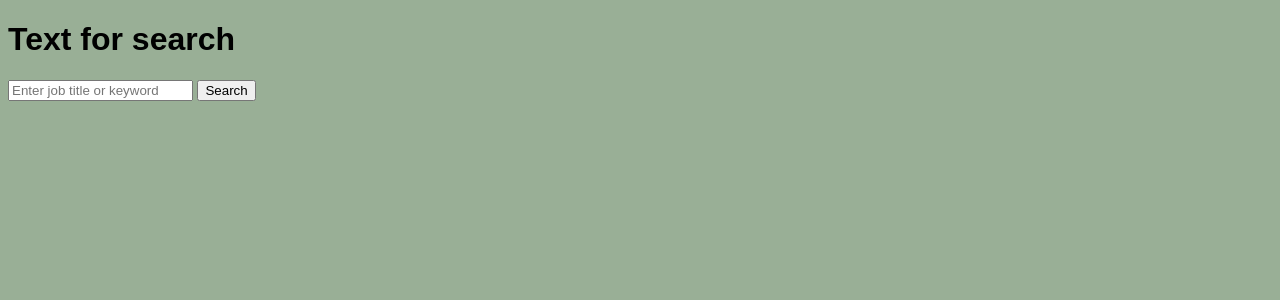
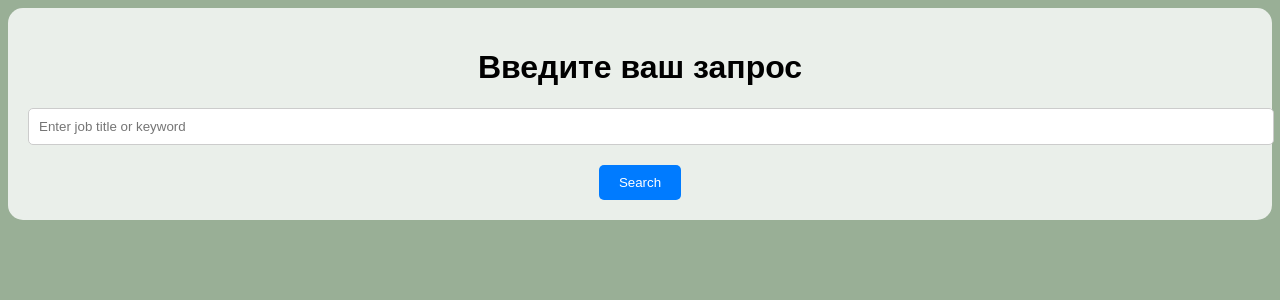
Before and after one commit to Mistergam/findtheway, a Django app: page / in a window 1280 px wide. Shown: the top 300 px of the page. Run offline with Django 4.2, Linux system fonts and the light colour scheme.

Commit message:
Updated index to show handsome form and some clean up for useless files

```diff
--- a/findtheway/settings.py
+++ b/findtheway/settings.py
@@ -57,7 +57,7 @@ ROOT_URLCONF = 'findtheway.urls'
 TEMPLATES = [
     {
         'BACKEND': 'django.template.backends.django.DjangoTemplates',
-        'DIRS': ['/var/www/u2659238/data/www/findtheway.ru/findtheway/templates'],
+        'DIRS': ['/var/www/u2659238/data/www/findtheway.ru/findtheway/hh_api/templates'],
         'APP_DIRS': True,
         'OPTIONS': {
             'context_processors': [
--- a/hh_api/static/css/styles.css
+++ b/hh_api/static/css/styles.css
@@ -3,3 +3,52 @@ body {
     font-family: Arial, sans-serif;
     background-color: #99af96;
 }
+
+.container {
+    display: flex;
+    justify-content: center;
+    align-items: center;
+    height: 100%;
+    width: 100%;
+}
+
+.form-container {
+    background: rgba(255, 255, 255, 0.8);
+    padding: 20px;
+    border-radius: 15px;
+    box-shadow: 0 4px 8px rgba(0, 0, 0, 0.1)
+    max-width: 400px;
+    width: 100%;
+    text-align: center;
+}
+
+form h1 {
+    margin-top:0;
+}
+
+form label {
+    display: block;
+    margin: 10px 0 5px;
+}
+
+form input[type="text"] {
+    width: 100%;
+    padding: 10px;
+    margin-bottom: 20px;
+    border: 1px solid #ccc;
+    border-radius: 5px;
+}
+
+form button {
+    padding: 10px 20px;
+    background: #007BFF;
+    color: #fff;
+    border: none;
+    border-radius: 5px;
+    cursor: pointer;
+    transition: background 0.3s;
+}
+
+form button:hover {
+    background: #0056b3;
+}
--- a/hh_api/templates/index.html
+++ b/hh_api/templates/index.html
@@ -7,10 +7,14 @@
     <link rel="stylesheet" type="text/css" href="{% static 'css/styles.css' %}">
 </head>
 <body>
-    <h1>Text for search</h1>
-    <form method="get" action="{% url 'search_vacancies' %}">
-        <input type="text" name="text" placeholder="Enter job title or keyword" required>
-        <button type="submit">Search</button>
-    </form>
+    <div class="container">
+        <div class="form-container">
+                <h1>Введите ваш запрос</h1>
+                <form method="get" action="{% url 'search_vacancies' %}">
+                    <input type="text" name="text" placeholder="Enter job title or keyword" required>
+                    <button type="submit">Search</button>
+                </form>
+        </div>
+    </div>
 </body>
 </html>
--- a/static/css/styles.css
+++ /dev/null
@@ -1,5 +0,0 @@
-/* hh_api/static/css/styles.css */
-body {
-    font-family: Arial, sans-serif;
-    background-color: #99af96;
-}
```
Also changed, not shown: hh_api/static/index.html (deleted, +0 -16 lines), static/index.html (deleted, +0 -16 lines), templates/index.html (deleted, +0 -16 lines), templates/vacancies.html (deleted, +0 -109 lines).
